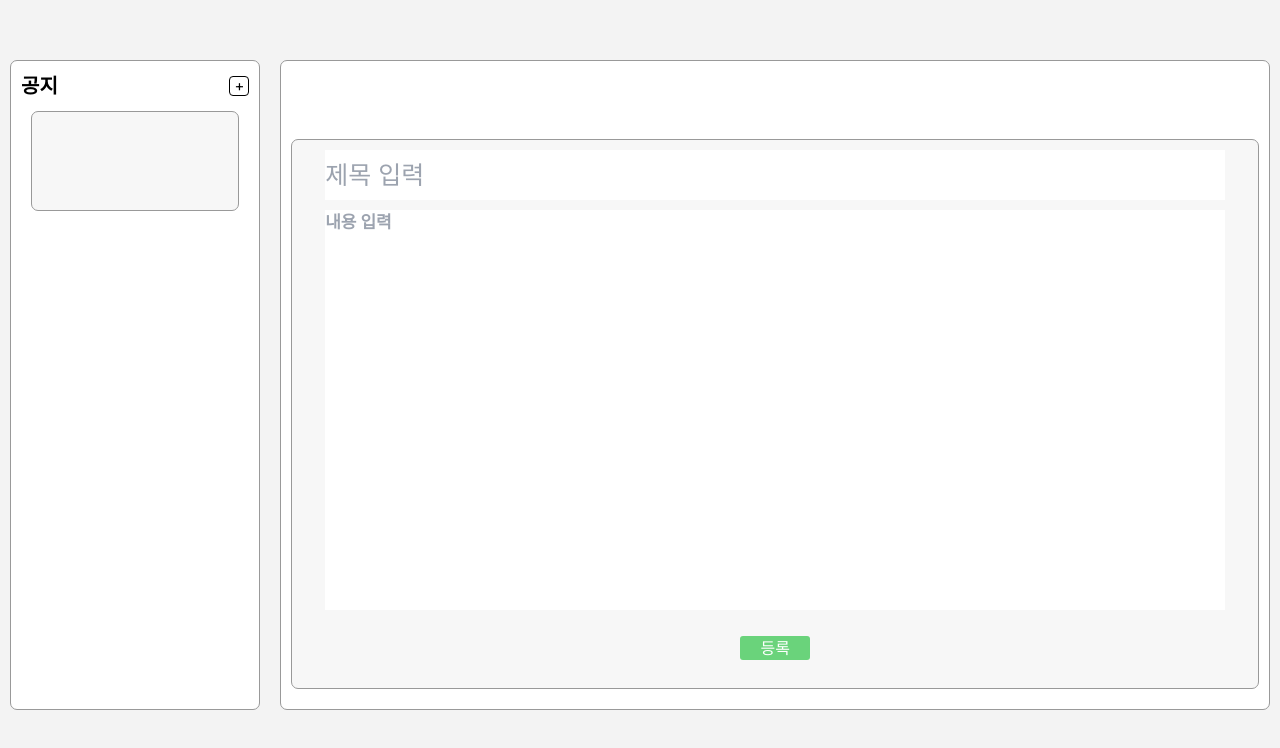
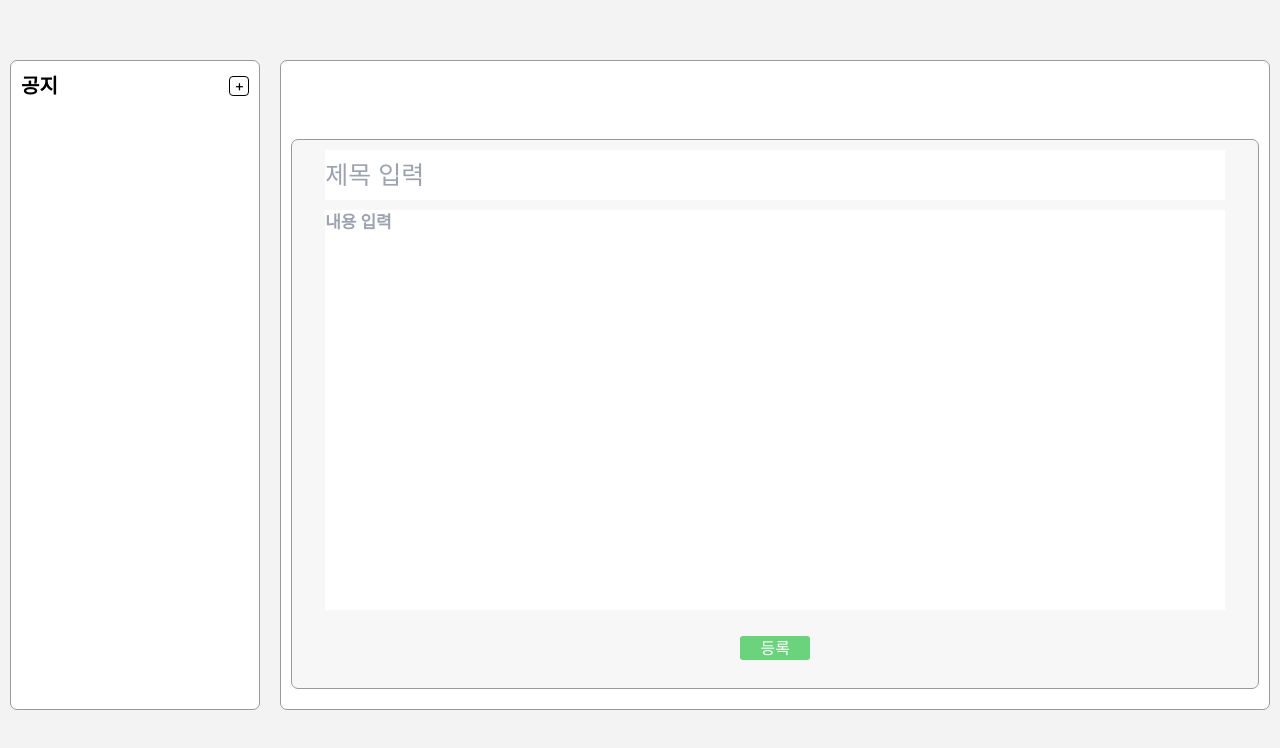
Before and after one commit to kody-gsm/kiwi-front, a Next.js app: page /notice/admin/addition in a window 1280 px wide. Shown: the part 130-878 px from the top of the page. Built offline with nearby package versions, Linux system fonts and the light colour scheme.

Commit message:
공지를 등록하면 공지 목록에 생성하기

```diff
--- a/app/notice/admin/addition/page.tsx
+++ b/app/notice/admin/addition/page.tsx
@@ -1,11 +1,28 @@
 "use client"
 
 import Link from "next/link";
-import * as S from "../../../stylesheets/index"
+import * as S from "../../../stylesheets/index";
 import { useState } from "react";
 
 export default function NoticeAdminAddition() {
-    const [notices, setNotices] = useState<any[] | null>(null)
+    const [notices, setNotices] = useState<{ id: number; title: string; body: string }[]>([]);
+    const [title, setTitle] = useState('');
+    const [body, setBody] = useState('');
+
+    const handleNoticeSubmit = (e: React.FormEvent<HTMLFormElement>) => {
+        e.preventDefault();
+        if (title.trim() !== '' && body.trim() !== '') {
+            const newNotice = {
+                id: notices.length + 1,
+                title,
+                body,
+            };
+
+            setNotices([newNotice, ...notices]);
+            setTitle('');
+            setBody('');
+        }
+    };
 
     return (
         <S.Background>
@@ -15,26 +32,34 @@ export default function NoticeAdminAddition() {
                     <S.NoticeListA href="./addition/page.tsx">
                         <S.PlusButton>+</S.PlusButton>
                     </S.NoticeListA>
-
                 </S.NoticeHeader>
                 <S.NoticeBody>
-                    <S.NoticeList>
-                        {notices?.map((notice) => (
-                            <div key={notice.id}>
-                                <h3>{notice.title}</h3>
-                                <p>{notice.body}</p>
-                            </div>
-                        ))}
-                    </S.NoticeList>
+                    {notices.map((notice) => (
+                        <S.NoticeList key={notice.id}>
+                            <h3>{notice.title}</h3>
+                            {/* 내용을 보이지 않도록 설정 */}
+                        </S.NoticeList>
+                    ))}
                 </S.NoticeBody>
             </S.NoticeListBackground>
 
             <S.NoticeListDetail>
                 <S.NoticeListDetailContainer>
-                    <S.NoticeForm>
-                        <S.NoticeTitleInput type="text" placeholder="제목 입력" /> <br />
-                        <S.NoticeBodyInput placeholder="내용 입력 " /> <br />
-                        <S.NoticeFormWrite>등록</S.NoticeFormWrite>
+                    <S.NoticeForm onSubmit={handleNoticeSubmit}>
+                        <S.NoticeTitleInput
+                            type="text"
+                            placeholder="제목 입력"
+                            value={title}
+                            onChange={(e) => setTitle(e.target.value)}
+                        />
+                        <br />
+                        <S.NoticeBodyInput
+                            placeholder="내용 입력"
+                            value={body}
+                            onChange={(e) => setBody(e.target.value)}
+                        />
+                        <br />
+                        <S.NoticeFormWrite type="submit">등록</S.NoticeFormWrite>
                     </S.NoticeForm>
                 </S.NoticeListDetailContainer>
             </S.NoticeListDetail>
--- a/app/stylesheets/index.ts
+++ b/app/stylesheets/index.ts
@@ -16,6 +16,7 @@ export const NoticeListBackground = styled.div`
     border-radius: 7px;
     margin: 10px;
     padding: 10px;
+    overflow-y: auto; /* 공지사항 목록이 넘칠 때 스크롤 활성화 */
 `;
 
 export const NoticeHeader = styled.div`
@@ -73,7 +74,7 @@ export const NoticeListA = styled.a`
 
 export const PlusButton = styled.span`
     font-size: 15px;
-`
+`;
 
 export const NoticeForm = styled.form`
     width: 100%;
@@ -91,7 +92,7 @@ export const NoticeTitleInput = styled.input`
     height: 50px;
     margin-top: 10px;
     font-size: 25px;
-`
+`;
 
 export const NoticeBodyInput = styled.textarea`
     font-size: 17px;
@@ -101,7 +102,7 @@ export const NoticeBodyInput = styled.textarea`
     margin-top: 10px;
     resize: none;
     font-weight: bold;
-`
+`;
 
 export const NoticeFormWrite = styled.button`
     margin-top: 20px;
@@ -109,21 +110,28 @@ export const NoticeFormWrite = styled.button`
     border-radius: 3px;
     color: #FFFFFF;
     width: 70px;
-`
+`;
 
 export const NoticeBody = styled.div`
     display: flex;
-    justify-content: space-between;
-    align-items: center;
-`
+    flex-direction: column; /* 세로로 쌓이도록 설정 */
+    overflow-y: auto; /* 공지사항 목록이 넘칠 때 스크롤 활성화 */
+`;
 
 export const NoticeList = styled.div`
     width: 100%;
     max-width: 250px;
-    height: 100px;
     border: 1px solid #999;
     background-color: #F7F7F7;
     border-radius: 7px;
-    margin: 10px;
+    margin: 10px 0; /* 상하 간격을 위해 margin-top과 margin-bottom 대신 사용 */
     padding: 10px;
-`
+
+    h3 {
+        margin-bottom: 5px; /* 제목과 내용 사이 간격 설정 */
+    }
+
+    p {
+        display: none; /* 내용 숨김 */
+    }
+`;
```
